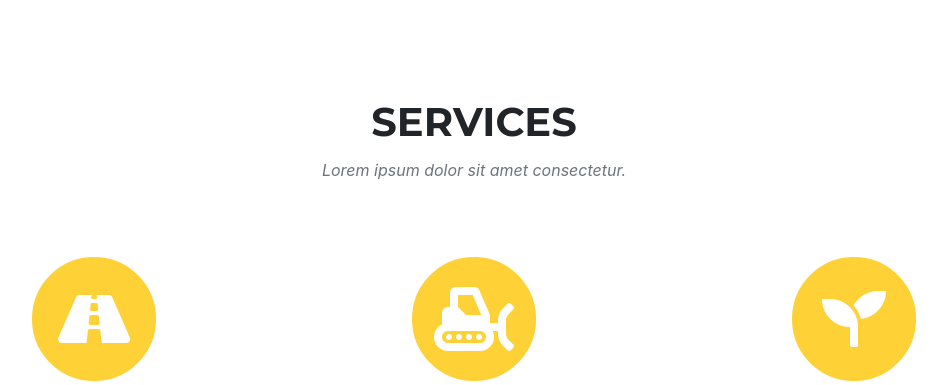
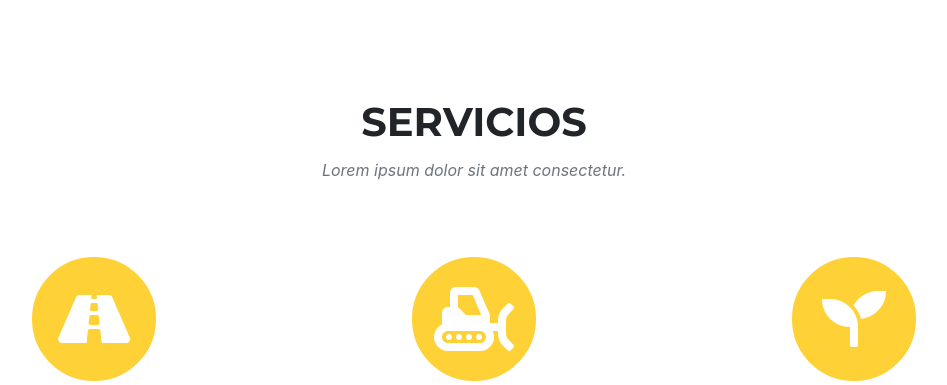
Before and after one commit to lpoletto/web-udrizar, a Django app: page / in a window 1280 px wide. Shown: the part 836-1221 px from the top of the page, without its empty margins (166-1113 px from the left). Run offline with Django 3.2, Linux system fonts and the light colour scheme; some libraries are stand-ins or nearby versions; some web fonts are replaced.

Commit message:
Corrección de texto en home.html

```diff
--- a/webudrizar/core/templates/core/home.html
+++ b/webudrizar/core/templates/core/home.html
@@ -25,7 +25,7 @@
     <div class="container">
       <div class="row">
         <div class="col-lg-12 text-center">
-          <h2 class="section-heading text-uppercase">Services</h2>
+          <h2 class="section-heading text-uppercase">Servicios</h2>
           <h3 class="section-subheading text-muted">Lorem ipsum dolor sit amet consectetur.</h3>
         </div>
       </div>
```
